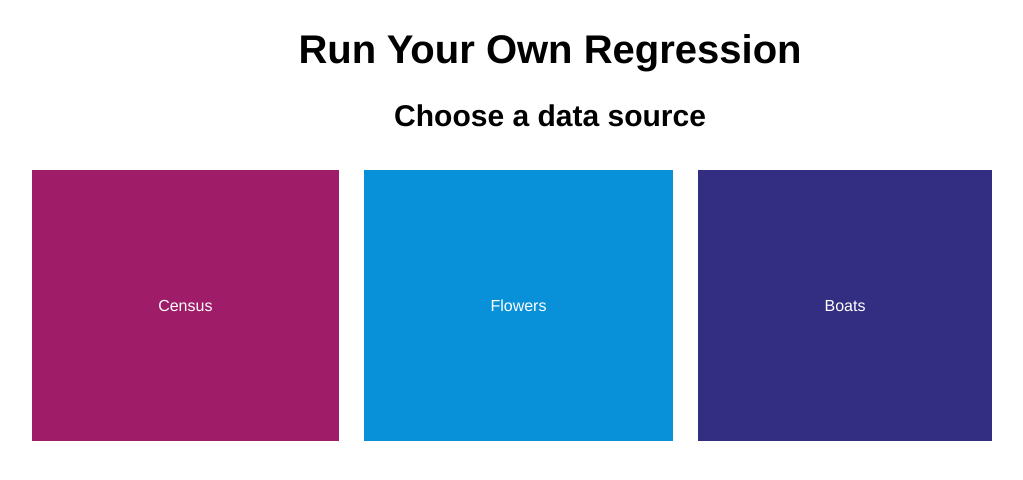
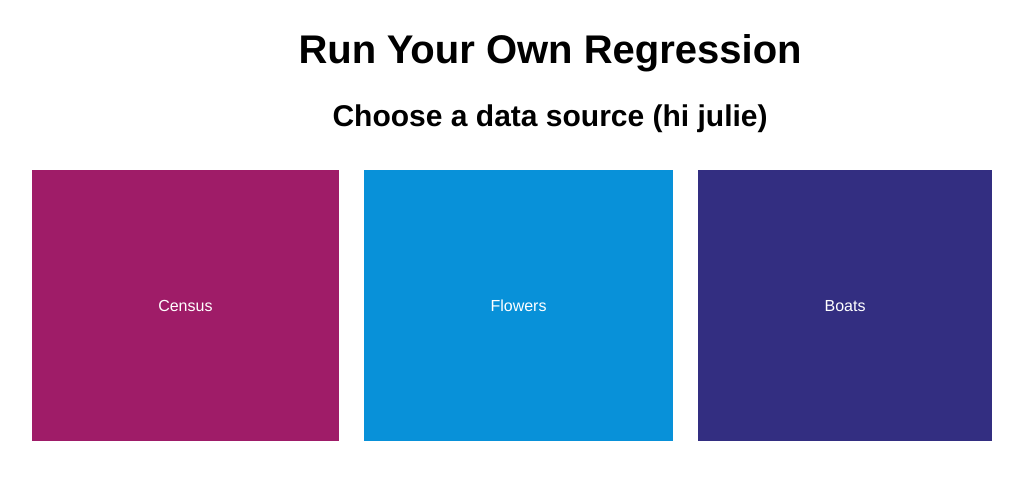
Before and after one commit to laurenmarigot/calculator, a plain HTML site: page index.html in a window 1280 px wide. Shown: the top 480 px of the page, without its empty margins (90-1113 px from the left). Drawn offline with Linux system fonts and the light colour scheme; a web font is replaced by a local one.

Commit message:
hi julie!

```diff
--- a/index.html
+++ b/index.html
@@ -11,7 +11,7 @@
 <body>
 
 	<h1>Run Your Own Regression</h1>
-	<h2>Choose a data source</h2>
+	<h2>Choose a data source (hi julie)</h2>
 
 	<div class="big_div">
 		<div id="census">Census</div>
```
